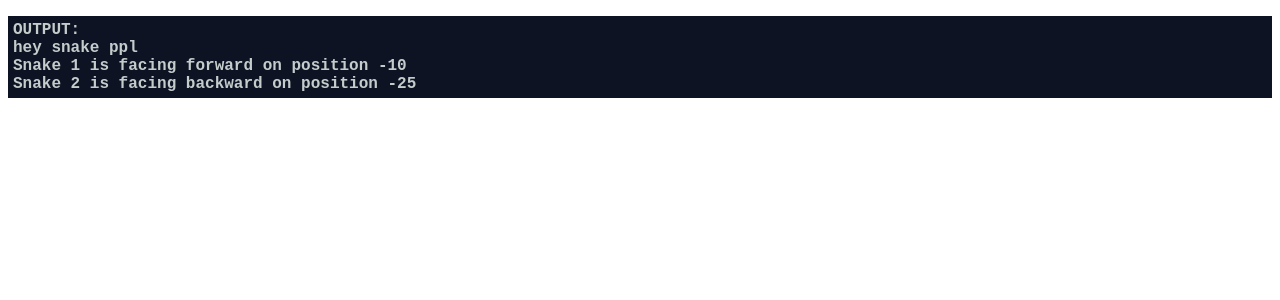
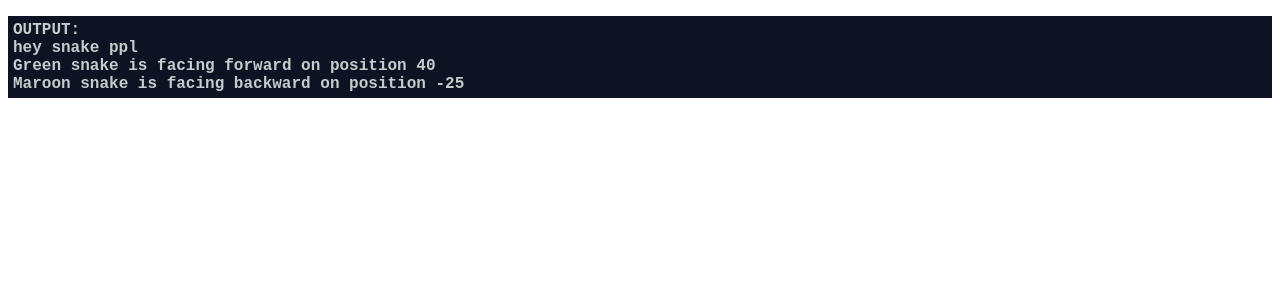
Before and after one commit to clukito/SnakeGame, a React (Create React App) app: page / in a window 1280 px wide. Shown: the top 300 px of the page. Built offline with nearby package versions, Linux system fonts and the light colour scheme.

Commit message:
added color to snake

```diff
--- a/src/App.tsx
+++ b/src/App.tsx
@@ -13,26 +13,28 @@ export default function App() {
     display("hey snake ppl");
 
     //Snake facing forward
-    const snake1 = new Snake();
-    snake1.move(10);
+    const snake1 = new Snake("Green");
+    snake1.move(60);
     snake1.turn();
     snake1.move(20);
     snake1.turn();
 
     //Snake facing backward
-    const snake2 = new Snake();
+    const snake2 = new Snake("Maroon");
     snake2.turn();
     snake2.move(20);
     snake2.move(5);
 
     display(
-      "Snake 1 is facing",
+      snake1.color,
+      "snake is facing",
       snake1.direction,
       "on position",
       snake1.position
     );
     display(
-      "Snake 2 is facing",
+      snake2.color,
+      "snake is facing",
       snake2.direction,
       "on position",
       snake2.position
--- a/src/Snake.ts
+++ b/src/Snake.ts
@@ -3,10 +3,12 @@
 class Snake {
   private currentPosition: number;
   private currentDirection: number;
+  public color: string;
 
-  constructor() {
+  constructor(snakeColor: string) {
     this.currentPosition = 0;
     this.currentDirection = 1;
+    this.color = snakeColor;
   }
 
   move(square: number) {
```
